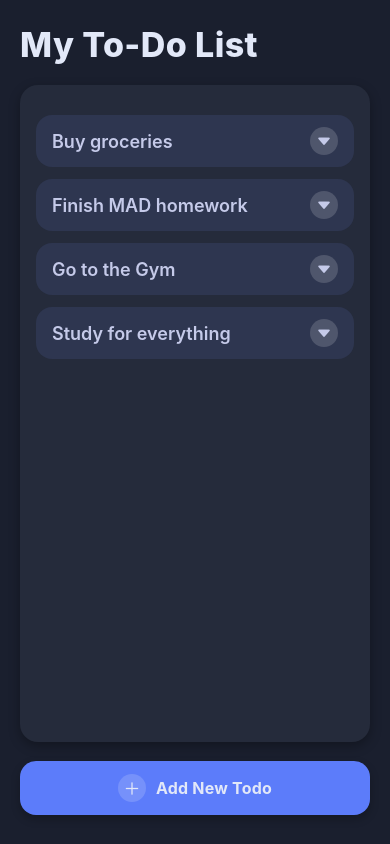
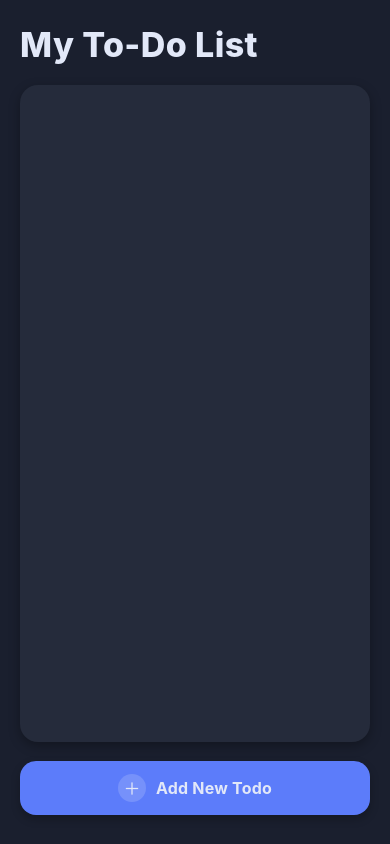
Before and after one commit to Locman23/MAD_A1, a React Native app: screen / in a window 390 px wide. Built offline with nearby package versions, Linux system fonts and the light colour scheme.

Commit message:
Remove initial todos from App component; initialize todos state as an empty array

```diff
--- a/App.js
+++ b/App.js
@@ -9,35 +9,8 @@ import colors from "./theme/colors";
 const Stack = createNativeStackNavigator();
 const TODOS_STORAGE_KEY = "todos_storage";
 
-const initialTodos = [
-  {
-    id: "1",
-    title: "Buy groceries",
-    description: "Milk, eggs, bread, and fruit",
-    finished: false,
-  },
-  {
-    id: "2",
-    title: "Finish MAD homework",
-    description: "Complete all listed assignment requirements",
-    finished: false,
-  },
-  {
-    id: "3",
-    title: "Go to the Gym",
-    description: "45-minute workout session",
-    finished: false,
-  },
-  {
-    id: "4",
-    title: "Study for everything",
-    description: "Review lecture notes and practice questions",
-    finished: false,
-  },
-];
-
 export default function App() {
-  const [todos, setTodos] = useState(initialTodos);
+  const [todos, setTodos] = useState([]);
   const [isLoaded, setIsLoaded] = useState(false);
   const [isStorageAvailable, setIsStorageAvailable] = useState(true);
   const hasShownStorageWarning = useRef(false);
```
